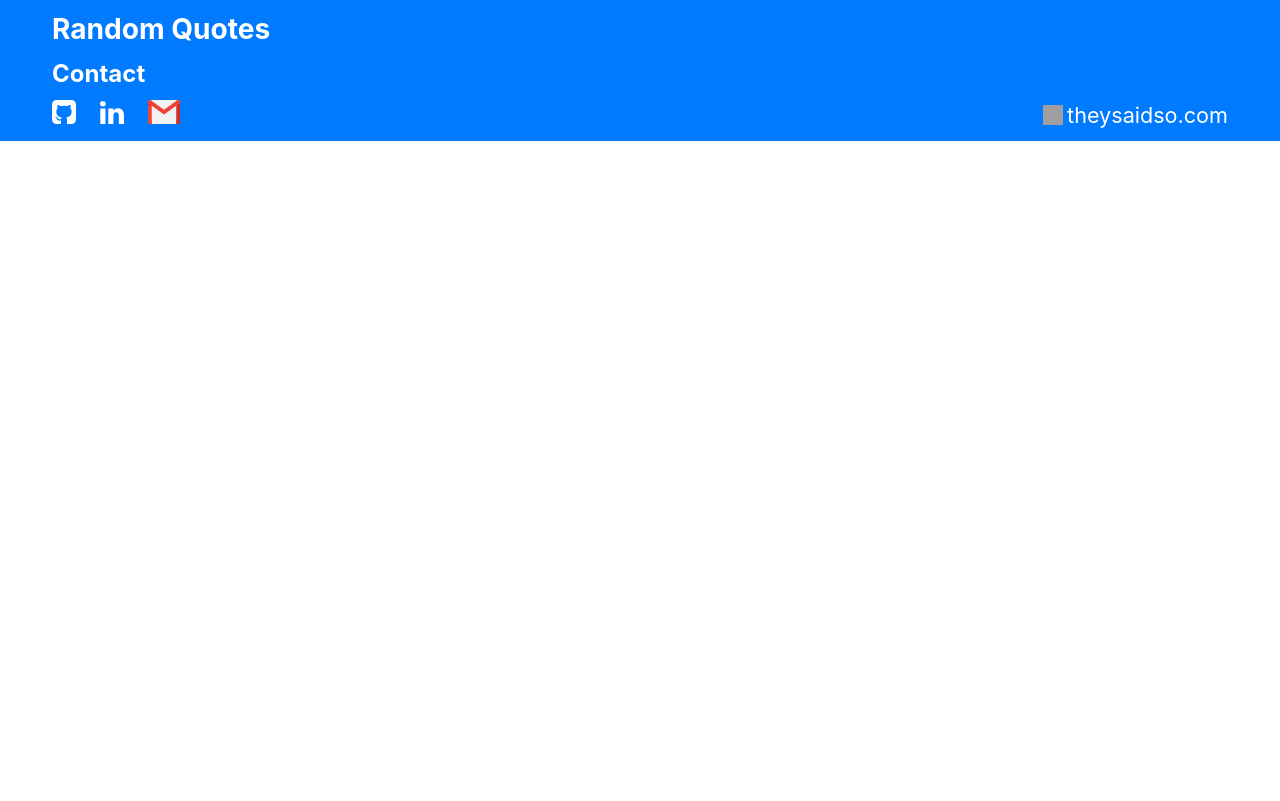
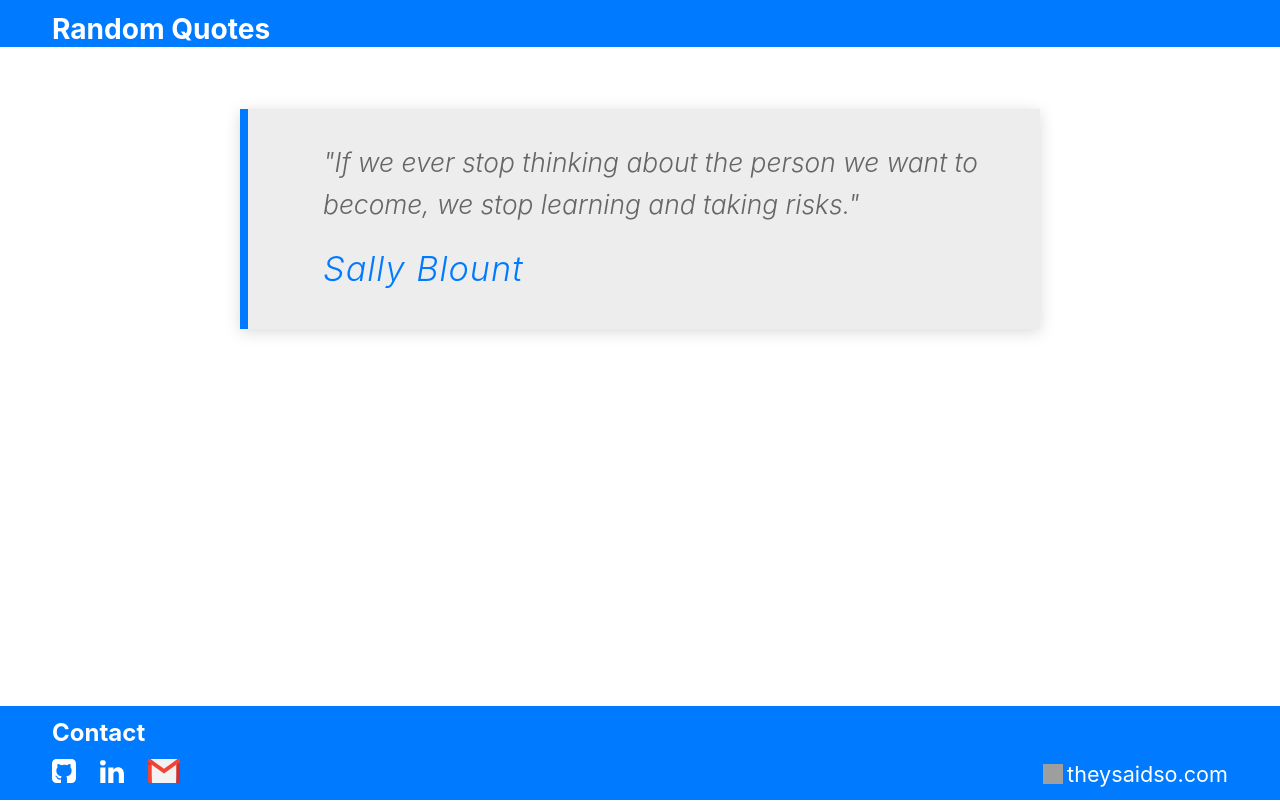
Before and after one commit to mbojec/random-quotes, a React (Create React App) app: page / in a window 1280 px wide. Built offline with nearby package versions, Linux system fonts and the light colour scheme; grey boxes are pictures that could not be loaded.

Commit message:
Adding sample blockquote with styling

```diff
--- a/src/Main.jsx
+++ b/src/Main.jsx
@@ -3,7 +3,17 @@ import React from 'react';
 function Main() {
   return(
     <div className={'main'}>
+      <div className={'row'}>
+        <div className={'col-xs-12 main__blockquote'}>
+          <blockquote cite={'https://theysaidso.com/quote/sally-blount-if-we-ever-stop-thinking-about-the-person-we-want-to-become-we-stop'}>
+            <p>"If we ever stop thinking about the person we want to become, we stop learning and taking risks."</p>
+            <span>Sally Blount</span>
+          </blockquote>
+        </div>
+        <div className={'col-xs-12 main__ui-panel'}>
 
+        </div>
+      </div>
     </div>)
 }
 
--- a/src/resources/styles/modules/_all.scss
+++ b/src/resources/styles/modules/_all.scss
@@ -6,3 +6,4 @@ $screen-breakpoint-xl: 1200px;
 
 $app-header-height: 47px;
 $app-footer-height: 94px;
+$app-main-height: calc(100vh - #{$app-header-height} - #{$app-footer-height})
--- a/src/resources/styles/partials/_base.scss
+++ b/src/resources/styles/partials/_base.scss
@@ -10,6 +10,15 @@
   margin-right: auto;
   width: 100%;
 }
+
+%center {
+  display: flex;
+  flex-direction: row;
+  flex-wrap: nowrap;
+  justify-content: center;
+  align-items: center;
+}
+
 a {
   text-decoration: none;
 }
--- a/src/resources/styles/partials/_main.scss
+++ b/src/resources/styles/partials/_main.scss
@@ -1,3 +1,36 @@
 .main{
   background: $color-white;
+  min-height: $app-main-height;
 }
+
+.main__blockquote{
+  @extend %center;
+
+  blockquote {
+    background:#EDEDED;
+    border-left:8px solid $color-blue-dark;
+    box-shadow:0 3px 15px rgba(0,0,0,.15);
+    color:#666;
+    font-size:1.1em;
+    font-style:italic;
+    font-weight:300;
+    line-height:1.6;
+    margin:50px auto;
+    padding:1.2em 30px 1.2em 75px;
+    overflow: hidden;
+    max-width: 800px;
+  }
+
+  blockquote span {
+    color:$color-blue-dark;
+    display:block;
+    font-size:1.3em;
+    font-weight:300;
+    letter-spacing:1px;
+    margin-top:.5em;
+  }
+}
+
+.main__ui-panel{
+  @extend %center;
+}
```
